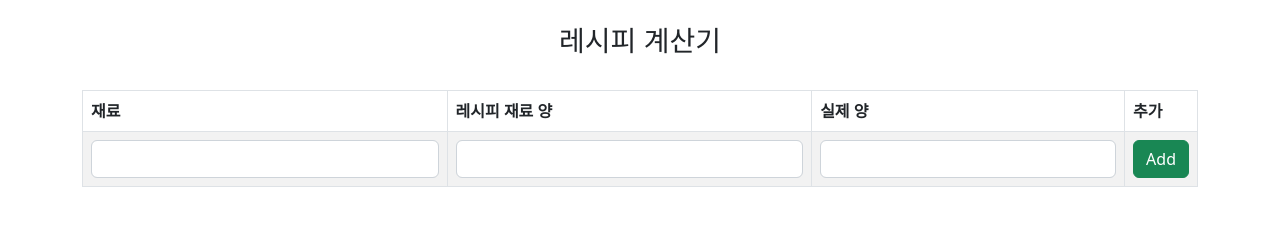
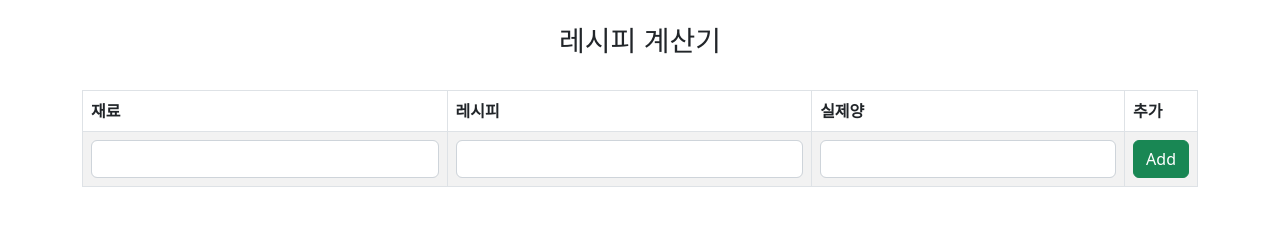
Before and after one commit to wanhee/recipe_calc, a plain HTML site: page index.html in a window 1280 px wide. Drawn offline with nearby package versions, Linux system fonts and the light colour scheme.

Commit message:
Update index.html

```diff
--- a/index.html
+++ b/index.html
@@ -129,8 +129,8 @@
                 <thead>
                     <tr>
                         <th width="35%">재료</th>
-                        <th width="35%">레시피 재료 양</th>
-                        <th width="35%">실제 양</th>
+                        <th width="35%">레시피</th>
+                        <th width="35%">실제양</th>
                         <th width="30%">추가</th>
                     </tr>
                 </thead>
```
